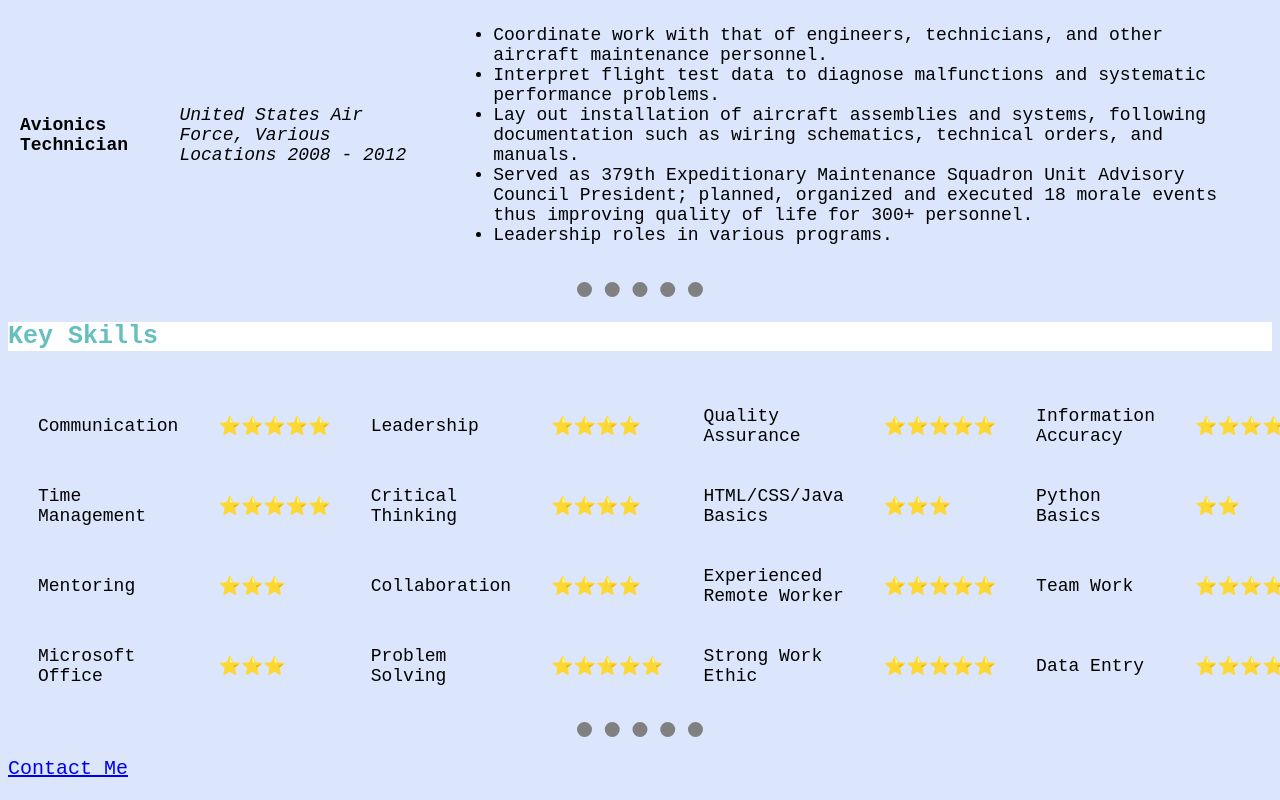
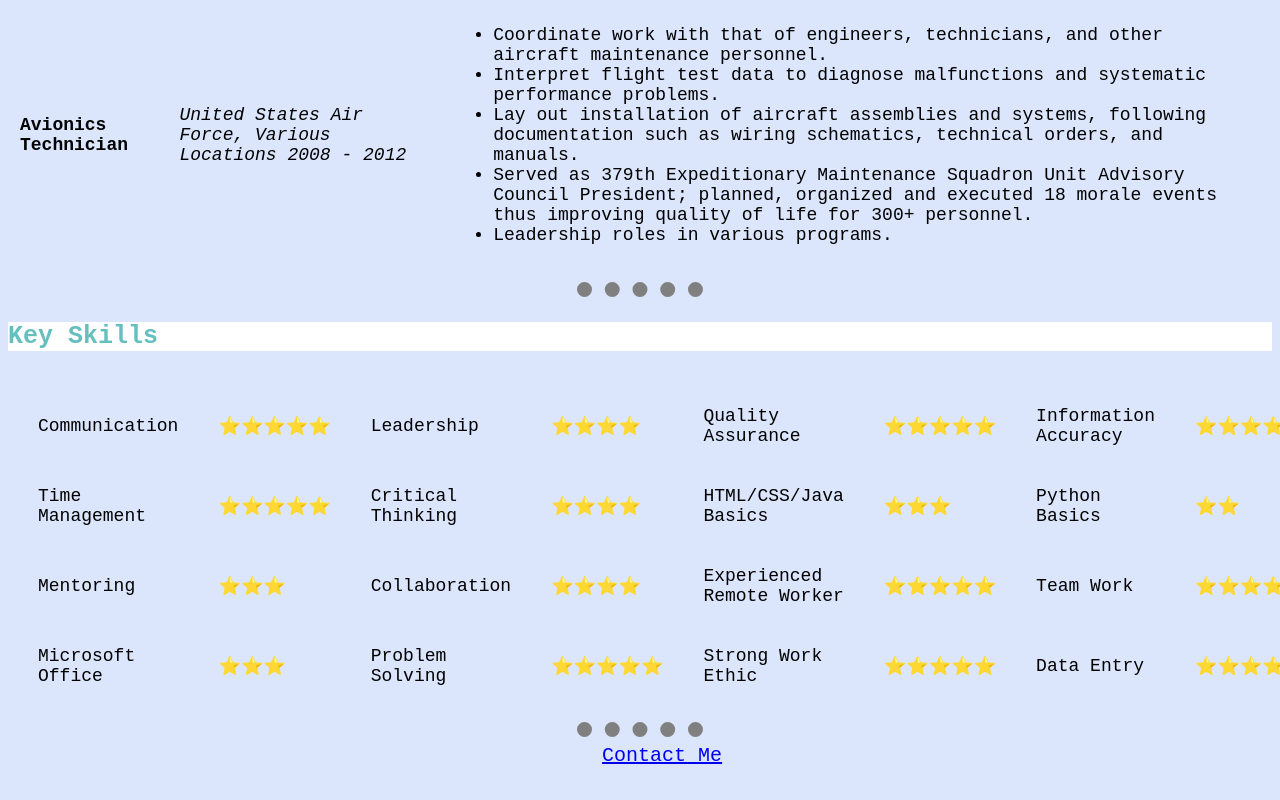
Before and after one commit to Zer0311/CV, a plain HTML site: page index.html in a window 1280 px wide. Shown: the part 1505-2305 px from the top of the page. After the commit the page ends 2280 px from the top, so only its background shows below. Drawn offline with Linux system fonts and the light colour scheme.

Commit message:
Update index.html

```diff
--- a/index.html
+++ b/index.html
@@ -131,7 +131,7 @@
   </table>
 
   <hr>
-  <p><a href="contact-me.html">Contact Me</a></p>
+  <a id= "contactMe" href="contact-me.html" >Contact Me</a>
 </body>
 
 </html>
```
